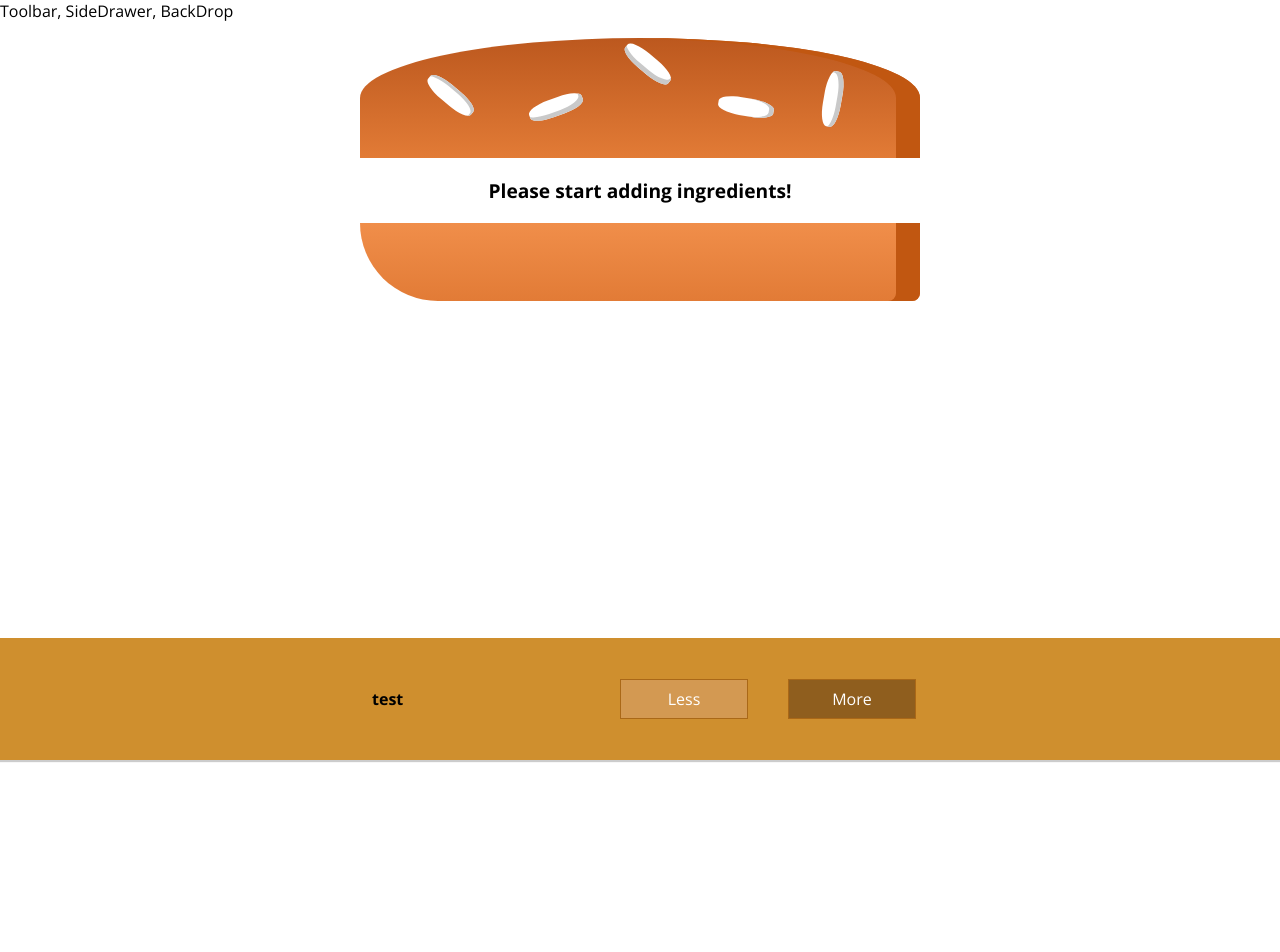
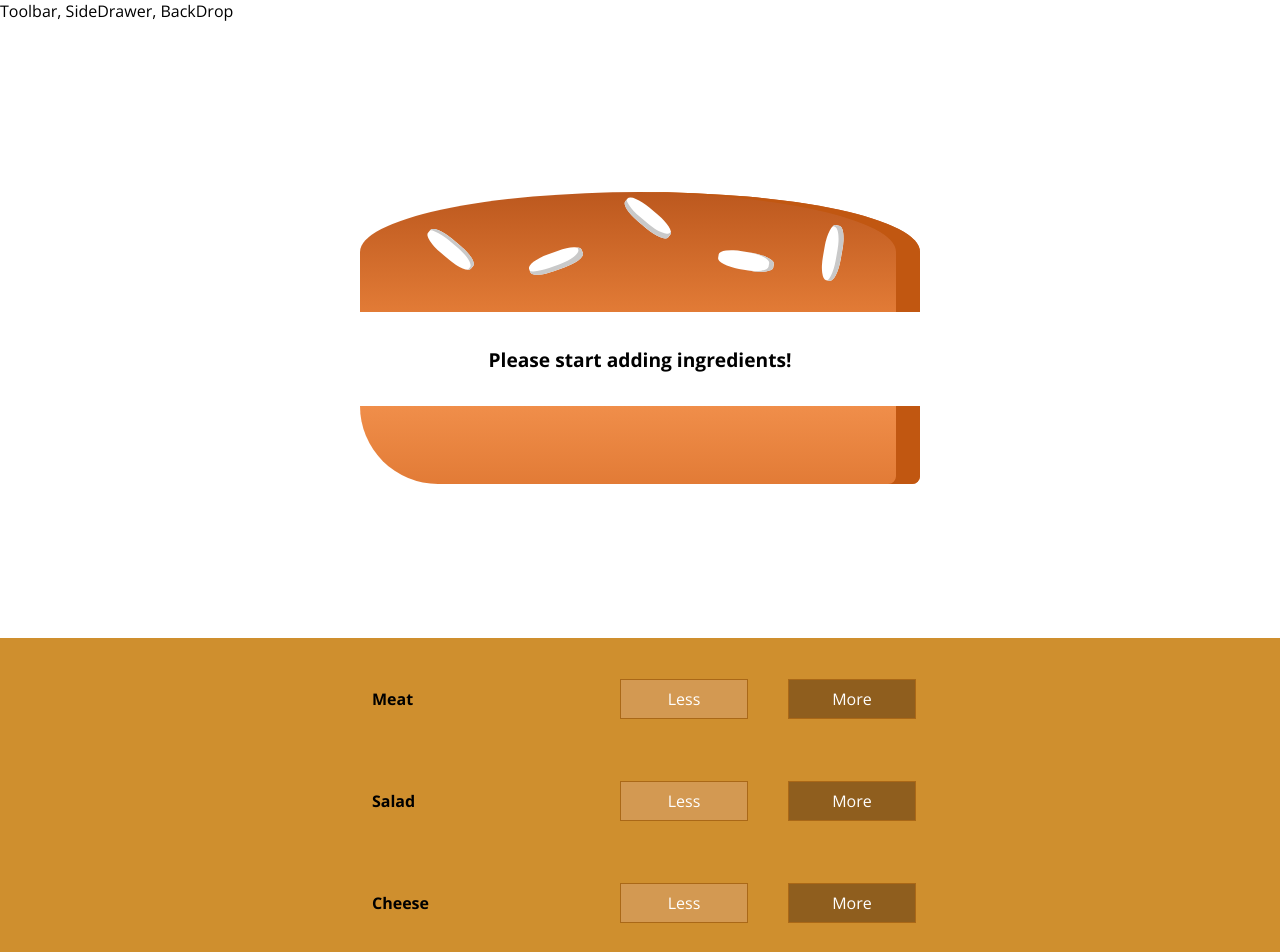
Before and after one commit to juanallo/burger-builder, a React (Create React App) app: page / in a window 1280 px wide. Shown: the top 952 px of the page. Before the commit the page ends 800 px from the top, so only its background shows below. Built offline with nearby package versions, Linux system fonts and the light colour scheme.

Commit message:
adding controls based on types

```diff
--- a/src/components/Burger/BuildControls/BuildControls.js
+++ b/src/components/Burger/BuildControls/BuildControls.js
@@ -1,12 +1,21 @@
 import React from 'react';
 import classes from './BuildControls.module.css'
 import BuildControl from "./BuildControl/BuildControl";
+
+const controls = [
+	{label: 'Meat', type: 'meat'},
+	{label: 'Salad', type: 'salad'},
+	{label: 'Cheese', type: 'cheese'},
+	{label: 'Bacon', type: 'bacon'}
+];
 
 const BuildControls = (props) => {
 
 	return (
 		<div className={classes.BuildControls}>
-			<BuildControl label={'test'}/>
+			{controls.map((c) => {
+				return <BuildControl key={c.label} label={c.label}/>
+			})}
 		</div>
 	);
 };
--- a/src/components/Burger/Burger.module.css
+++ b/src/components/Burger/Burger.module.css
@@ -5,6 +5,9 @@
   text-align: center;
   font-weight: bold;
   font-size: 1.2rem;
+  display: flex;
+  flex-direction: column;
+  justify-content: center;
 }
 
 @media (min-width: 500px) and (min-height: 400px) {
```
